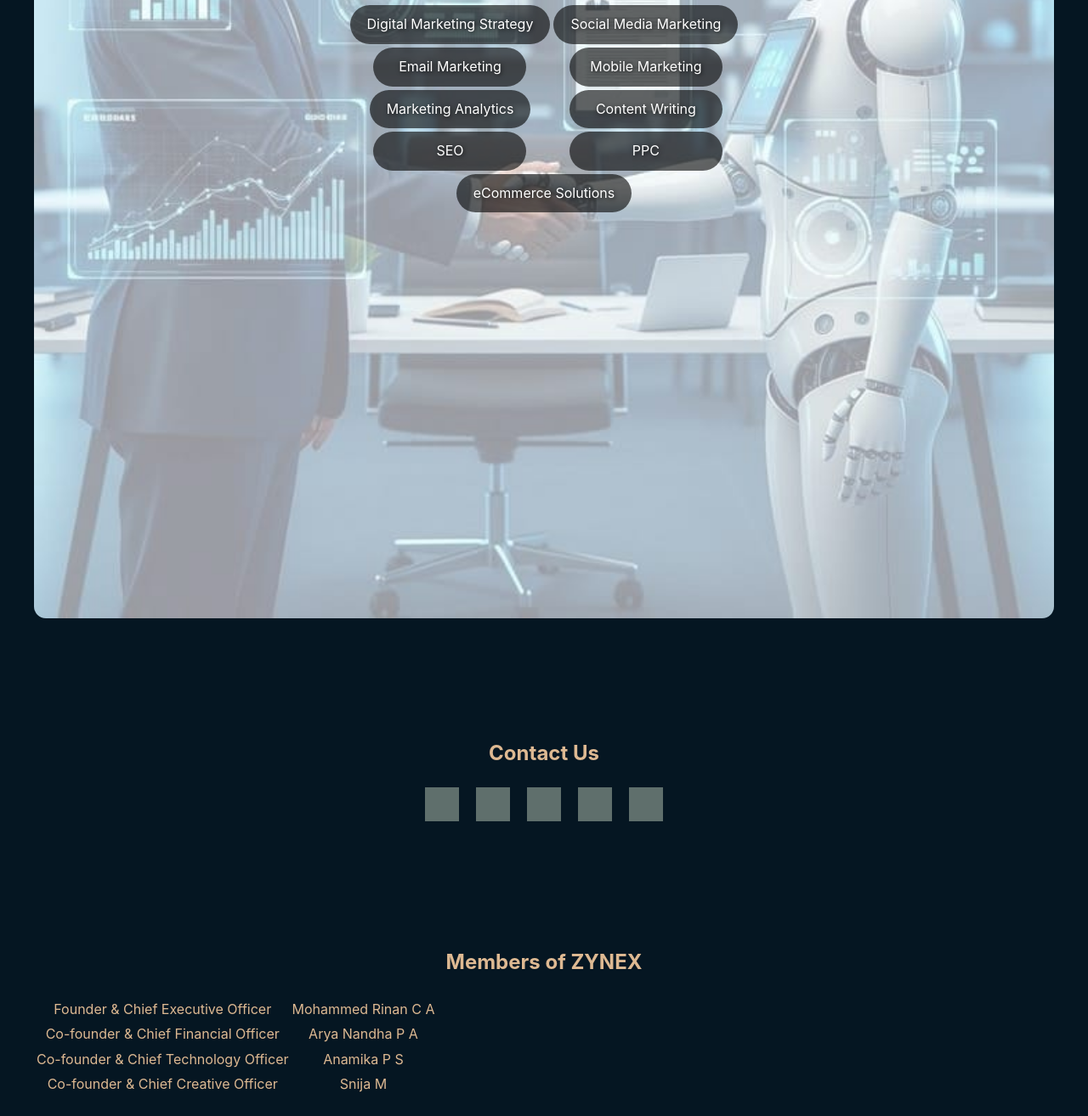
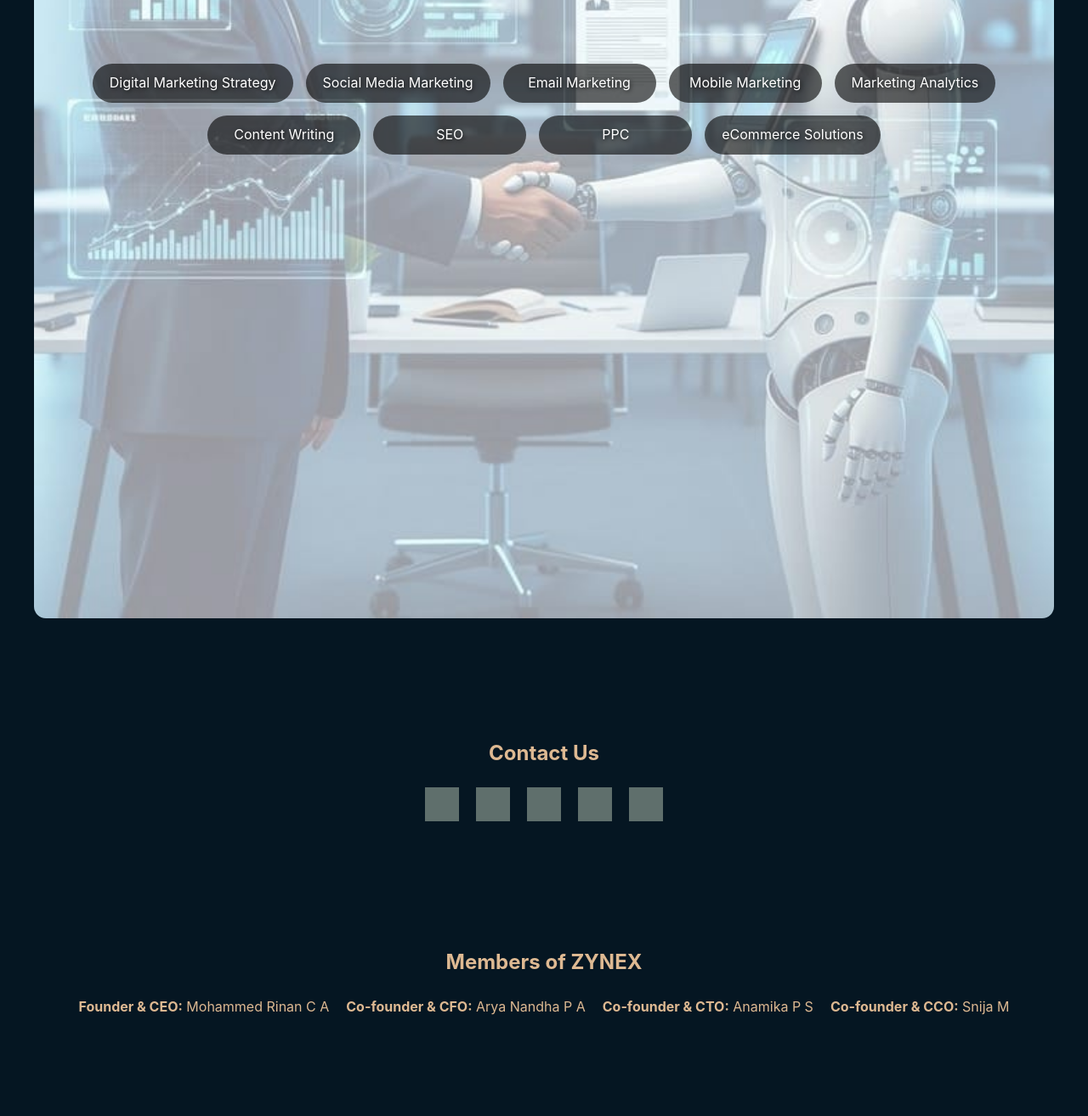
Before and after one commit to Krippykesh/zynex.github.io, a plain HTML site: page about.html in a window 1280 px wide. Shown: the part 1706-3020 px from the top of the page at 85% size. Drawn offline with Linux system fonts and the light colour scheme; grey boxes are pictures that could not be loaded.

Commit message:
changes in about.html

```diff
--- a/about.html
+++ b/about.html
@@ -41,27 +41,17 @@
     <div class="services-wrapper">
       <img src="images/services.jpeg" alt="Our Services">
       <div class="services-overlay">
-        <table>
-          <tr>
-            <td><span class="pill">Digital Marketing Strategy</span></td>
-            <td><span class="pill">Social Media Marketing</span></td>
-          </tr>
-          <tr>
-            <td><span class="pill">Email Marketing</span></td>
-            <td><span class="pill">Mobile Marketing</span></td>
-          </tr>
-          <tr>
-            <td><span class="pill">Marketing Analytics</span></td>
-            <td><span class="pill">Content Writing</span></td>
-          </tr>
-          <tr>
-            <td><span class="pill">SEO</span></td>
-            <td><span class="pill">PPC</span></td>
-          </tr>
-          <tr>
-            <td colspan="2"><span class="pill">eCommerce Solutions</span></td>
-          </tr>
-        </table>
+        <div class="services-flex">
+          <span class="pill">Digital Marketing Strategy</span>
+          <span class="pill">Social Media Marketing</span>
+          <span class="pill">Email Marketing</span>
+          <span class="pill">Mobile Marketing</span>
+          <span class="pill">Marketing Analytics</span>
+          <span class="pill">Content Writing</span>
+          <span class="pill">SEO</span>
+          <span class="pill">PPC</span>
+          <span class="pill">eCommerce Solutions</span>
+        </div>
       </div>
     </div>
   </section>
@@ -91,24 +81,12 @@
   <!-- Members Section -->
   <section class="members">
     <h2>Members of ZYNEX</h2>
-    <table>
-      <tr>
-        <td>Founder & Chief Executive Officer</td>
-        <td>Mohammed Rinan C A</td>
-      </tr>
-      <tr>
-        <td>Co-founder & Chief Financial Officer</td>
-        <td>Arya Nandha P A</td>
-      </tr>
-      <tr>
-        <td>Co-founder & Chief Technology Officer</td>
-        <td>Anamika P S</td>
-      </tr>
-      <tr>
-        <td>Co-founder & Chief Creative Officer</td>
-        <td>Snija M</td>
-      </tr>
-    </table>
+    <div class="members-flex">
+      <div><strong>Founder & CEO:</strong> Mohammed Rinan C A</div>
+      <div><strong>Co-founder & CFO:</strong> Arya Nandha P A</div>
+      <div><strong>Co-founder & CTO:</strong> Anamika P S</div>
+      <div><strong>Co-founder & CCO:</strong> Snija M</div>
+    </div>
   </section>
 
   <!-- Footer -->
```
